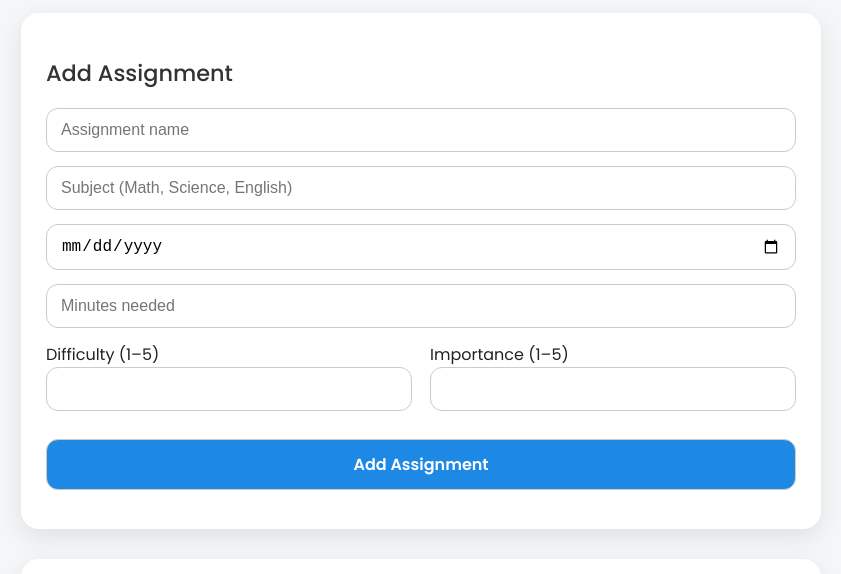
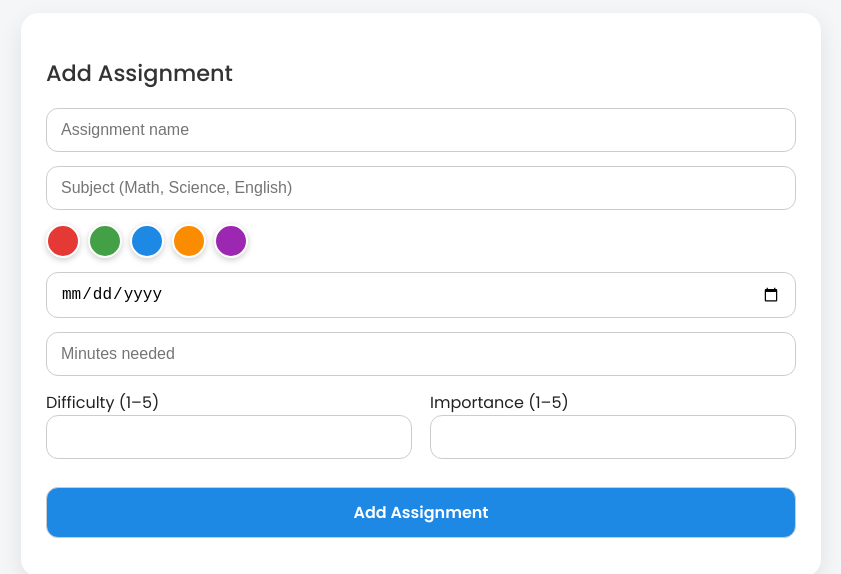
Before and after one commit to evantsai2010-lab/Homework-Planner, a plain HTML site: page index.html in a window 1280 px wide. Shown: the part 123-697 px from the top of the page, without its empty margins (219-1060 px from the left). Drawn offline with Linux system fonts and the light colour scheme.

Commit message:
Update style.css

```diff
--- a/style.css
+++ b/style.css
@@ -89,6 +89,25 @@ button:hover {
   transform: translateY(-2px);
 }
 
+/* Color options buttons */
+.color-options {
+  display: flex;
+  gap: 8px;
+  margin-bottom: 14px;
+}
+.color-btn {
+  width: 30px;
+  height: 30px;
+  border-radius: 50%;
+  cursor: pointer;
+  border: 2px solid #fff;
+  box-shadow: 0 2px 6px rgba(0,0,0,0.2);
+  transition: transform 0.2s;
+}
+.color-btn:hover {
+  transform: scale(1.2);
+}
+
 /* Timeline */
 .timeline {
   position: relative;
@@ -149,12 +168,6 @@ footer p {
 
 /* Timeline Animation */
 @keyframes slideIn {
-  from {
-    opacity: 0;
-    transform: translateX(-30px);
-  }
-  to {
-    opacity: 1;
-    transform: translateX(0);
-  }
+  from { opacity: 0; transform: translateX(-30px); }
+  to { opacity: 1; transform: translateX(0); }
 }
```
